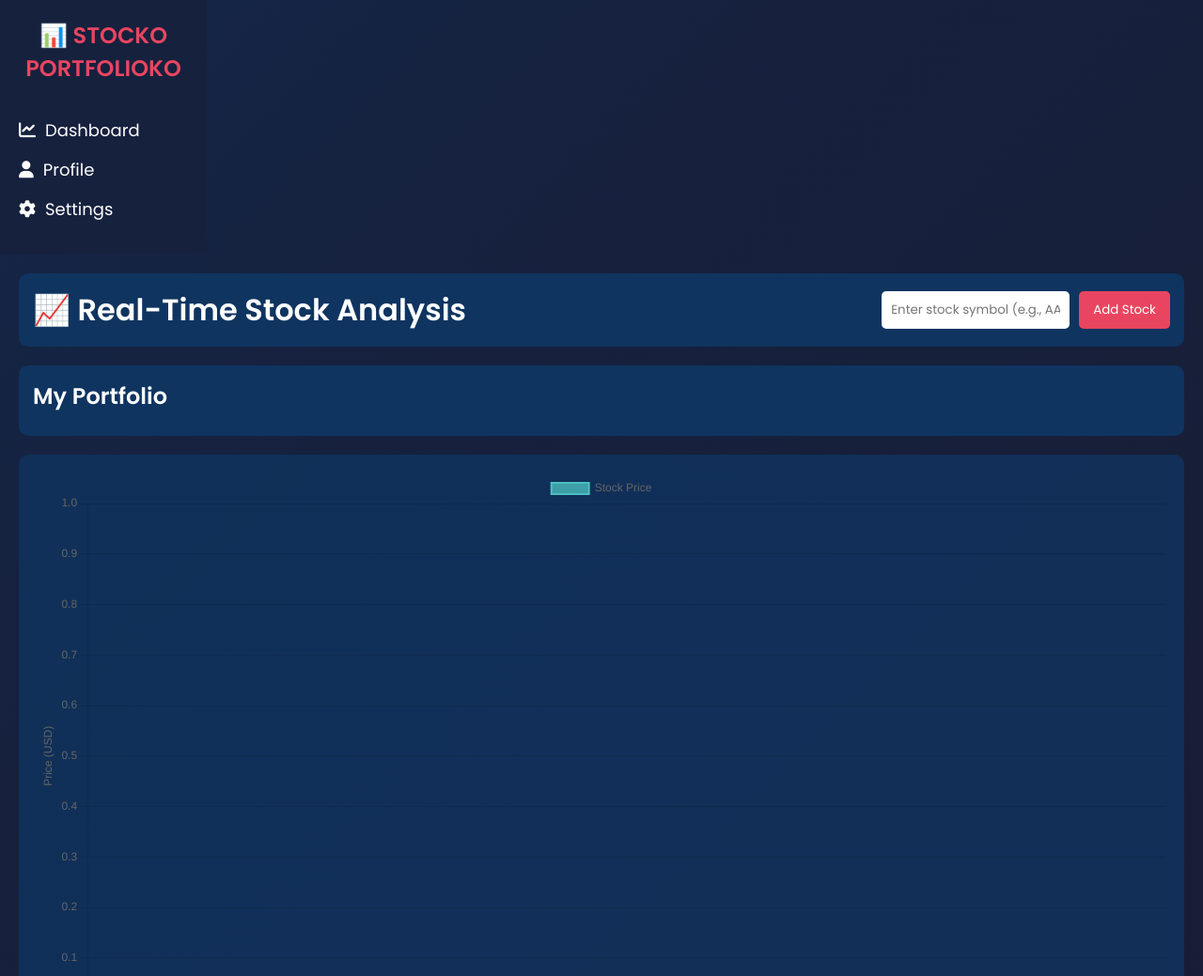
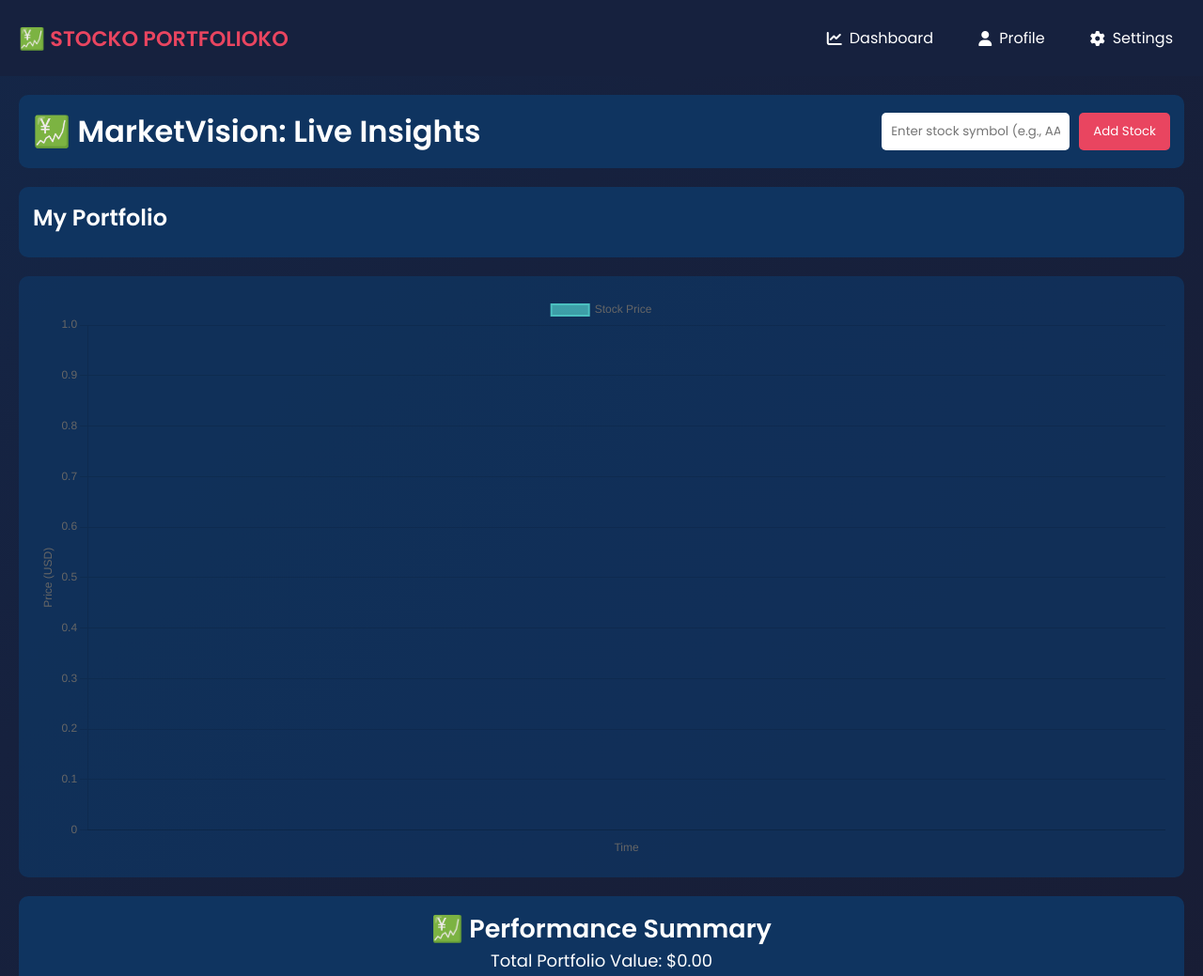
Before and after one commit to Pr123beep/EndTerm-Project, a plain HTML site: page stock analyser/index.html in a window 1280 px wide. Shown: the top 1039 px of the page at 94% size. Drawn offline with nearby package versions, Linux system fonts and the light colour scheme.

Commit message:
design made little better

```diff
--- a/stock analyser/index.html
+++ b/stock analyser/index.html
@@ -10,18 +10,18 @@
 </head>
 <body>
     <div class="container">
-        <aside class="sidebar">
-            <h2>📊 STOCKO PORTFOLIOKO</h2>
+        <nav class="navbar">
+            <h2>💹 STOCKO PORTFOLIOKO</h2>
             <ul>
-                <li><a href="#"><i class="fas fa-chart-line"></i> Dashboard</a></li>
-                <li><a href="#"><i class="fas fa-user"></i> Profile</a></li>
-                <li><a href="#"><i class="fas fa-cog"></i> Settings</a></li>
+              <li><a href="#"><i class="fas fa-chart-line"></i> Dashboard</a></li>
+              <li><a href="#"><i class="fas fa-user"></i> Profile</a></li>
+              <li><a href="#"><i class="fas fa-cog"></i> Settings</a></li>
             </ul>
-        </aside>
+          </nav>
 
         <main class="content">
             <header>
-                <h1>📈 Real-Time Stock Analysis</h1>
+                <h1>💹 MarketVision: Live Insights</h1>
                 <div class="search-bar">
                     <input type="text" id="stock-symbol-input" placeholder="Enter stock symbol (e.g., AAPL)">
                     <button id="add-stock-btn">Add Stock</button>
@@ -38,7 +38,7 @@
             </section>
 
             <section class="performance-summary">
-                <h2>📊 Performance Summary</h2>
+                <h2>💹 Performance Summary</h2>
                 <p id="overall-gain-loss">Total Portfolio Value: $0.00</p>
             </section>
         </main>
--- a/stock analyser/styles/style.css
+++ b/stock analyser/styles/style.css
@@ -22,41 +22,55 @@ body {
     50% { background-position: 100% 50%; }
     100% { background-position: 0% 50%; }
 }
-
-.sidebar {
-    width: 220px;
+.navbar {
+    width: 100%;
     background: #16213e;
     padding: 20px;
     display: flex;
-    flex-direction: column;
-}
+    align-items: center;
+    box-sizing: border-box;
+  }
 
-.sidebar h2 {
+  .navbar h2 {
     color: #e94560;
-    text-align: center;
-    margin-bottom: 20px;
-}
-
-.sidebar ul {
-    list-style: none;
-}
-
-.sidebar ul li {
-    margin: 15px 0;
-}
-
-.sidebar ul li a {
-    color: white;
-    text-decoration: none;
-    font-size: 18px;
+    margin: 0;
+    margin-right: auto;
+    font-size: 1.4rem;
     display: flex;
     align-items: center;
-}
+  }
 
-.sidebar ul li a i {
-    margin-right: 10px;
-}
+  .navbar ul {
+    list-style: none;
+    display: flex;
+    gap: 1.5rem;
+    margin: 0;
+    padding: 0;
+  }
 
+  .navbar ul li {
+    margin: 0;
+  }
+
+  .navbar ul li a {
+    color: #ffffff;
+    text-decoration: none;
+    font-size: 1rem;
+    display: flex;
+    align-items: center;
+    padding: 8px 12px;
+    border-radius: 5px;
+    transition: background 0.3s ease, transform 0.3s ease;
+  }
+
+  .navbar ul li a i {
+    margin-right: 8px;
+  }
+
+  .navbar ul li a:hover {
+    background: #1f2f52;
+    transform: scale(1.02);
+  }
 .content {
     flex: 1;
     padding: 20px;
```
